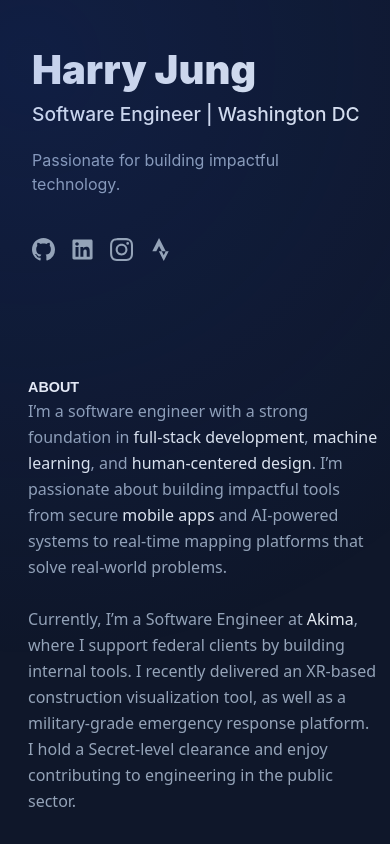
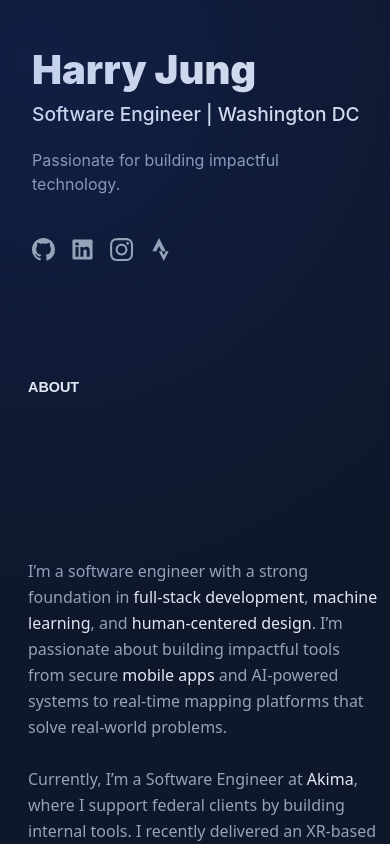
Before and after one commit to harryjng/personalWebsite, a React (Create React App) app: page / in a window 390 px wide. Shown: the top 844 px of the page. Built offline with nearby package versions, Linux system fonts and the light colour scheme.

Commit message:
adding headers to mobile layout

```diff
--- a/src/components/About.css
+++ b/src/components/About.css
@@ -11,7 +11,7 @@
   display: none;
   color: #f2f4f8;
   font-weight: bolder;
-  margin-bottom: 4rem;
+  margin-bottom: 10rem;
 }
 
 .highlight-word {
@@ -33,7 +33,7 @@
     font-size: 0.95rem;
   }
   .about-section h1 {
-  display: inline;
+  display: block;
 }
 
 }
```
